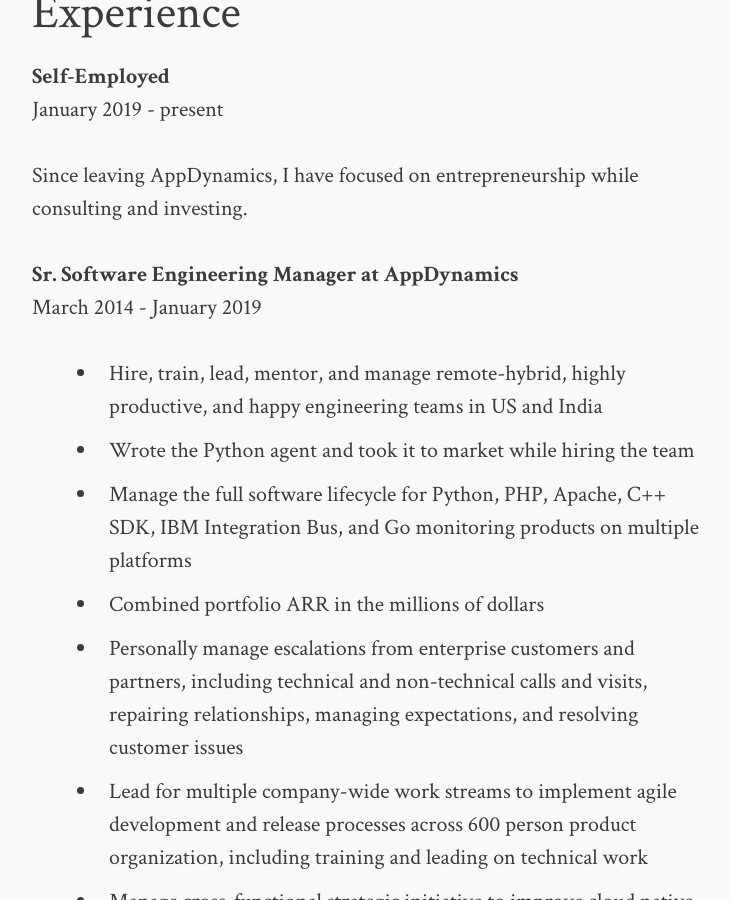
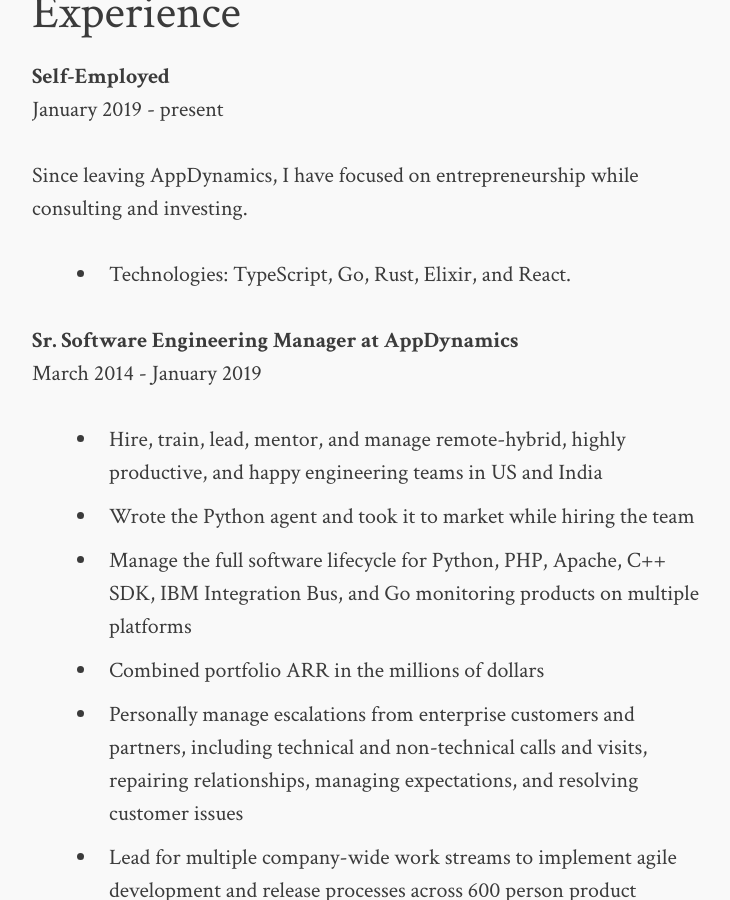
Before and after one commit to dkoepke/dkoepke.github.io, a Jekyll site: the page built from Resume.md, in a window 1280 px wide and 900 px high, scrolled down 1006 px. Shown: the whole window, without its empty margins (268-998 px from the left). Built offline with Jekyll 4.4.1, drawn with Linux system fonts in a browser that asks for light colours.

Commit message:
Add technologies for recent work

```diff
--- a/Resume.md
+++ b/Resume.md
@@ -26,6 +26,8 @@ I am a software engineering leader with extensive experience building and growin
 January 2019 - present
 
 Since leaving AppDynamics, I have focused on entrepreneurship while consulting and investing.
+
+* Technologies: TypeScript, Go, Rust, Elixir, and React.
 
 **Sr. Software Engineering Manager at AppDynamics**<br>
 March 2014 - January 2019
```
